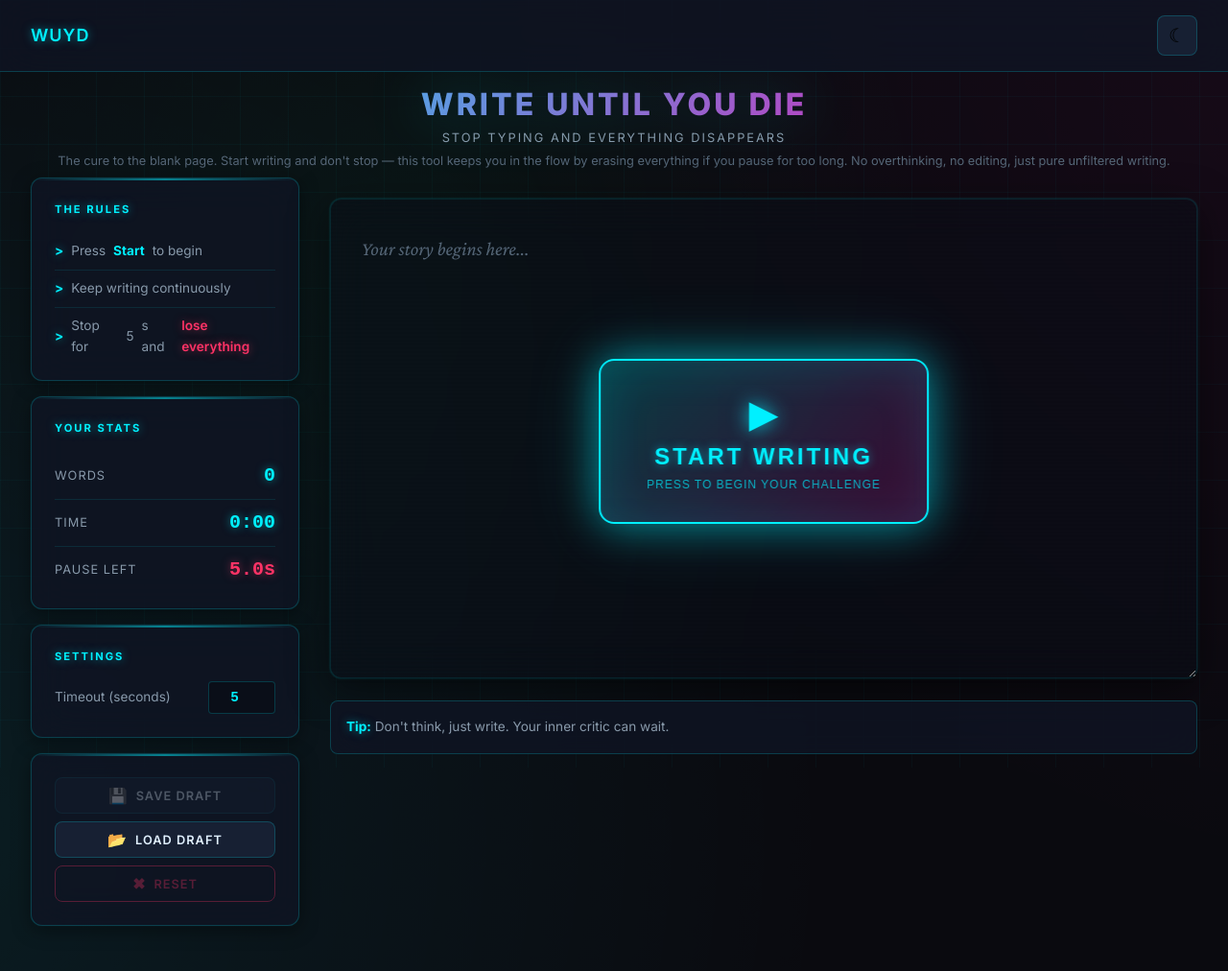
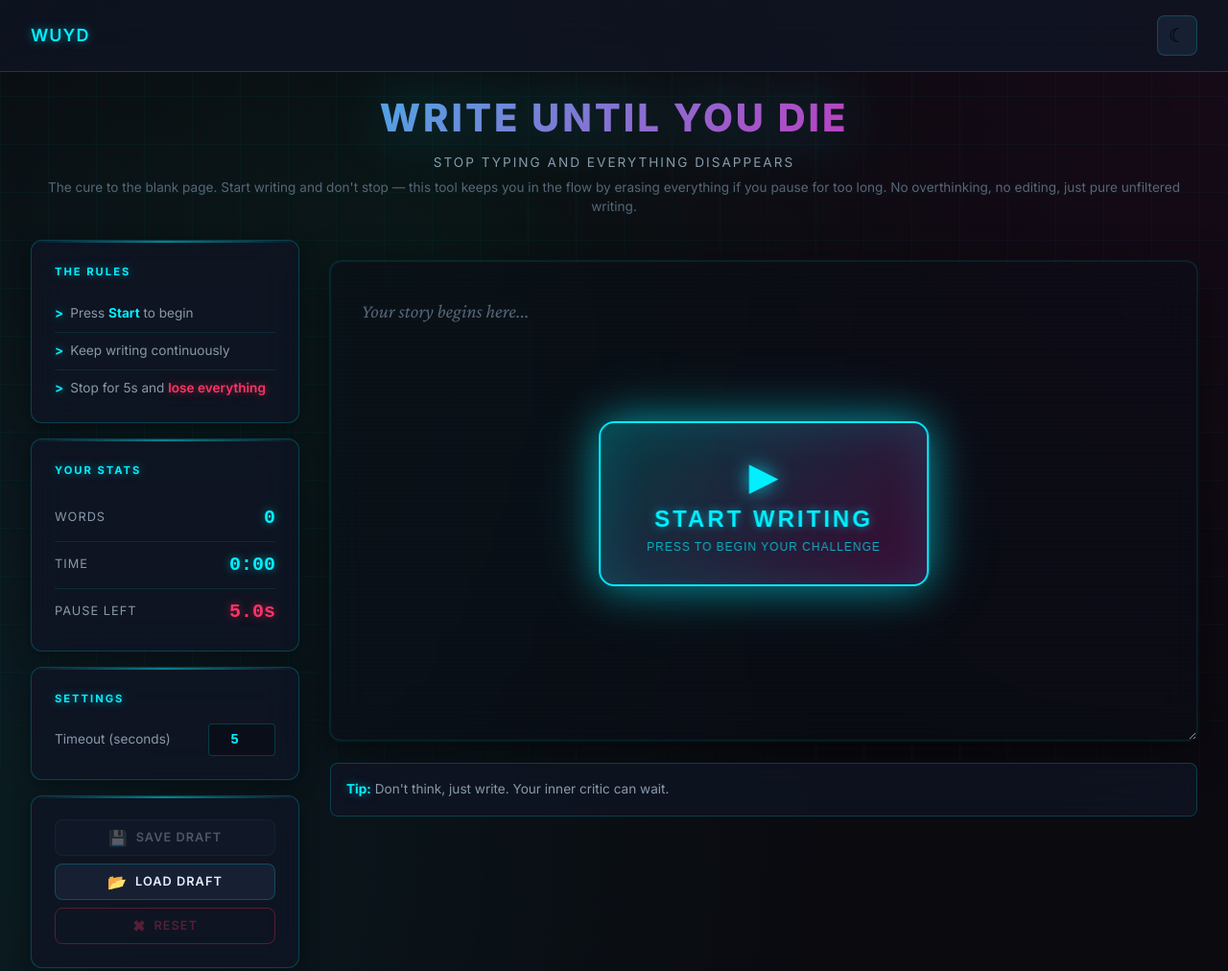
Before and after one commit to AntoineKoerber/WriteUntilYouDie, a plain HTML site: page index.html in a window 1280 px wide. Shown: the top 1012 px of the page at 96% size. Drawn offline with nearby package versions, Linux system fonts and the light colour scheme.

Commit message:
Fix rules list text gaps and restore balanced hero spacing
- Remove flex layout from rules list items (caused word gaps)
- Use absolute-positioned '>' marker instead
- Restore comfortable spacing in hero section
- Keep description full-width

Co-Authored-By: Claude Opus 4.5 <noreply@anthropic.com>

```diff
--- a/static/css/style.css
+++ b/static/css/style.css
@@ -236,7 +236,7 @@ body::after {
 .main-content {
   max-width: 1400px;
   margin: 0 auto;
-  padding: var(--space-sm) var(--space-xl);
+  padding: var(--space-md) var(--space-xl);
 }
 
 /* ============================================
@@ -244,14 +244,14 @@ body::after {
    ============================================ */
 .hero {
   text-align: center;
-  margin-bottom: var(--space-sm);
+  margin-bottom: var(--space-lg);
   position: relative;
 }
 
 .hero-title {
-  font-size: clamp(1.5rem, 3vw, 2rem);
+  font-size: clamp(1.8rem, 4vw, 2.5rem);
   font-weight: 800;
-  margin: 0;
+  margin: 0 0 var(--space-xs);
   background: linear-gradient(135deg, var(--color-primary) 0%, var(--color-secondary) 50%, var(--color-primary) 100%);
   background-size: 200% 200%;
   -webkit-background-clip: text;
@@ -269,19 +269,19 @@ body::after {
 }
 
 .hero-subtitle {
-  font-size: 0.8rem;
+  font-size: 0.85rem;
   color: var(--text-secondary);
-  margin: 0;
+  margin: 0 0 var(--space-xs);
   letter-spacing: 2px;
   text-transform: uppercase;
 }
 
 .hero-description {
   max-width: none;
-  margin: var(--space-xs) 0 0;
-  font-size: 0.8rem;
+  margin: 0;
+  font-size: 0.85rem;
   color: var(--text-muted);
-  line-height: 1.4;
+  line-height: 1.5;
 }
 
 /* ============================================
@@ -352,17 +352,17 @@ body::after {
 }
 
 .rules-list li {
-  padding: var(--space-sm) 0;
+  padding: var(--space-sm) 0 var(--space-sm) 1.2em;
   font-size: 0.85rem;
   color: var(--text-secondary);
   border-bottom: 1px solid rgba(0, 240, 255, 0.1);
-  display: flex;
-  align-items: center;
-  gap: var(--space-sm);
+  position: relative;
 }
 
 .rules-list li::before {
   content: '>';
+  position: absolute;
+  left: 0;
   color: var(--color-primary);
   font-weight: bold;
   text-shadow: var(--glow-text);
```
